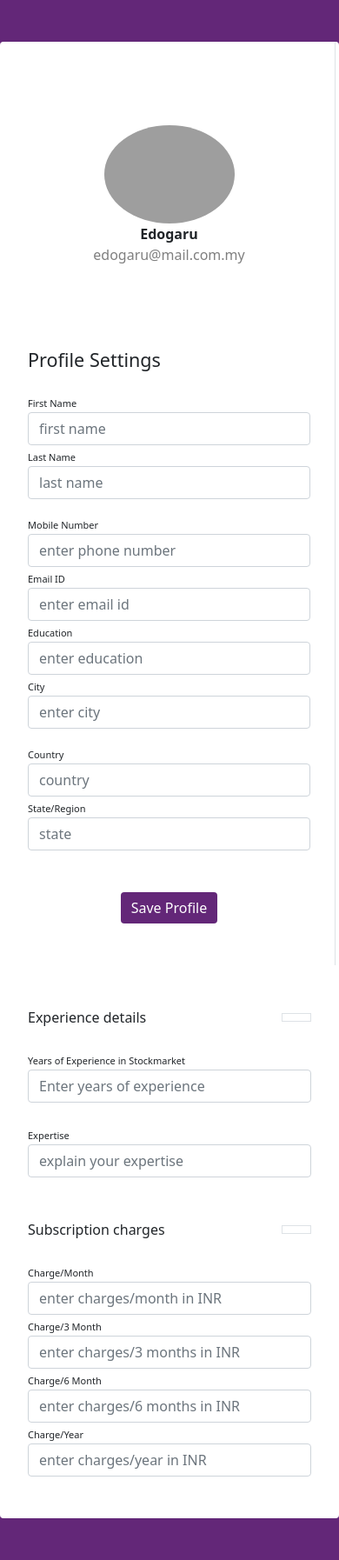
After one commit to Ankur1911/stock-stars, a PHP site: page /ExForm.html in a window 390 px wide. The commit adds this page. Shown: the whole page at 87% size. Run offline with PHP 8.4, Linux system fonts and the light colour scheme; some libraries are stand-ins or nearby versions; grey boxes are pictures that could not be loaded.

Commit message:
add ExProfile

```diff
--- /dev/null
+++ b/themes/stock stars/ExForm.html
@@ -0,0 +1,112 @@
+<!doctype html>
+                        <html>
+                            <head>
+                                <meta charset='utf-8'>
+                                <meta name='viewport' content='width=device-width, initial-scale=1'>
+                                <title>Snippet - BBBootstrap</title>
+                                <link href='https://cdn.jsdelivr.net/npm/bootstrap@5.0.0-alpha1/dist/css/bootstrap.min.css' rel='stylesheet'>
+                                <link href='' rel='stylesheet'>
+                                <script type='text/javascript' src='https://cdnjs.cloudflare.com/ajax/libs/jquery/3.2.1/jquery.min.js'></script>
+                                <style>body {
+    background: rgb(99, 39, 120)
+}
+
+.form-control:focus {
+    box-shadow: none;
+    border-color: #BA68C8
+}
+
+
+.profile-button {
+    background: rgb(99, 39, 120);
+    box-shadow: none;
+    border: none
+}
+
+.profile-button:hover {
+    background: #682773
+}
+
+.profile-button:focus {
+    background: #682773;
+    box-shadow: none
+}
+
+.profile-button:active {
+    background: #682773;
+    box-shadow: none
+}
+
+.back:hover {
+    color: #682773;
+    cursor: pointer
+}
+
+.labels {
+    font-size: 11px
+}
+
+.add-experience:hover {
+    background: #BA68C8;
+    color: #fff;
+    cursor: pointer;
+    border: solid 1px #BA68C8
+}</style>
+                                </head>
+                                <body oncontextmenu='return false' class='snippet-body'>
+                                <div class="container rounded bg-white mt-5 mb-5">
+    <div class="row">
+        <div class="col-md-3 border-right">
+            <div class="d-flex flex-column align-items-center text-center p-3 py-5"><img class="rounded-circle mt-5" width="150px" src="https://st3.depositphotos.com/15648834/17930/v/600/depositphotos_179308454-stock-illustration-unknown-person-silhouette-glasses-profile.jpg"><span class="font-weight-bold">Edogaru</span><span class="text-black-50">edogaru@mail.com.my</span><span> </span></div>
+        </div>
+        <div class="col-md-5 border-right">
+            <div class="p-3 py-5">
+                <div class="d-flex justify-content-between align-items-center mb-3">
+                    <h4 class="text-right">Profile Settings</h4>
+                </div>
+                <div class="row mt-2">
+                    <div class="col-md-6"><label class="labels">First Name</label><input type="text" class="form-control" placeholder="first name" value=""></div>
+                    <div class="col-md-6"><label class="labels">Last Name</label><input type="text" class="form-control" value="" placeholder="last name"></div>
+                </div>
+                <div class="row mt-3">
+                    <div class="col-md-12"><label class="labels">Mobile Number</label><input type="text" class="form-control" placeholder="enter phone number" value=""></div>
+                    <!-- <div class="col-md-12"><label class="labels">Address Line 1</label><input type="text" class="form-control" placeholder="enter address line 1" value=""></div> -->
+                    <!-- <div class="col-md-12"><label class="labels">Address Line 2</label><input type="text" class="form-control" placeholder="enter address line 2" value=""></div> -->
+                    <!-- <div class="col-md-12"><label class="labels">State</label><input type="text" class="form-control" placeholder="enter address line 2" value=""></div> -->
+                    <!-- <div class="col-md-12"><label class="labels">Country</label><input type="text" class="form-control" placeholder="enter address line 2" value=""></div> -->
+                    <div class="col-md-12"><label class="labels">Email ID</label><input type="text" class="form-control" placeholder="enter email id" value=""></div>
+                    <div class="col-md-12"><label class="labels">Education</label><input type="text" class="form-control" placeholder="enter education" value=""></div>
+
+                    <div class="col-md-12"><label class="labels">City</label><input type="text" class="form-control" placeholder="enter city " value=""></div>
+                </div>
+                <div class="row mt-3">
+                    <div class="col-md-6"><label class="labels">Country</label><input type="text" class="form-control" placeholder="country" value=""></div>
+                    <div class="col-md-6"><label class="labels">State/Region</label><input type="text" class="form-control" value="" placeholder="state"></div>
+                </div>
+                <div class="mt-5 text-center"><button class="btn btn-primary profile-button" type="button">Save Profile</button></div>
+
+            </div>
+        </div>
+        <div class="col-md-4">
+            <div class="p-3 py-5">
+                <div class="d-flex justify-content-between align-items-center experience"><span>Experience details</span><span class="border px-3 p-1 add-experience"></span></div><br>
+                <div class="col-md-12"><label class="labels">Years of Experience in Stockmarket</label><input type="text" class="form-control" placeholder="Enter years of experience" value=""></div> <br>
+                <div class="col-md-12"><label class="labels">Expertise</label><input type="text" class="form-control" placeholder="explain your expertise" value=""></div><br><br>
+                <div class="d-flex justify-content-between align-items-center experience"><span>Subscription charges</span><span class="border px-3 p-1 add-experience"></span></div><br>
+                <div class="col-md-12"><label class="labels">Charge/Month</label><input type="text" class="form-control" placeholder="enter charges/month in INR" value=""></div>
+                <div class="col-md-12"><label class="labels">Charge/3 Month</label><input type="text" class="form-control" placeholder="enter charges/3 months in INR" value=""></div>
+                <div class="col-md-12"><label class="labels">Charge/6 Month</label><input type="text" class="form-control" placeholder="enter charges/6 months in INR" value=""></div>
+                <div class="col-md-12"><label class="labels">Charge/Year</label><input type="text" class="form-control" placeholder="enter charges/year in INR" value=""></div>
+
+            </div>
+        </div>
+    </div>
+</div>
+</div>
+</div>
+                                <script type='text/javascript' src='https://cdn.jsdelivr.net/npm/bootstrap@5.0.0-alpha1/dist/js/bootstrap.bundle.min.js'></script>
+                                <script type='text/javascript' src=''></script>
+                                <script type='text/javascript' src=''></script>
+                                <script type='text/Javascript'></script>
+                                </body>
+                            </html>
--- a/themes/stock stars/signup.php
+++ b/themes/stock stars/signup.php
@@ -6,7 +6,7 @@
 
 
 if ($_SERVER["REQUEST_METHOD"] == "POST") {
-    include '_dbconn.php';
+    include 'particle/_dbconn.php';
 
     $name = $_POST["Fname"];
     $Email = $_POST["Email"];
@@ -24,7 +24,7 @@ if ($_SERVER["REQUEST_METHOD"] == "POST") {
         $num = mysqli_num_rows($result1);
         if($num==0){
 
-        $sql = "INSERT INTO `login` (`Name`, `Email`, `Number`, `Password`,`about`) VALUES ('$name', '$Email', '$number', '$password','0')";
+        $sql = "INSERT INTO `login` (`Name`, `Email`, `Number`, `Password`,`about`,`status`) VALUES ('$name', '$Email', '$number', '$password','0','0')";
         $result = mysqli_query($conn, $sql);
 
         }else{
@@ -41,7 +41,7 @@ if ($_SERVER["REQUEST_METHOD"] == "POST") {
         $num = mysqli_num_rows($result1);
         if($num==0){
 
-          $sql = "INSERT INTO `login` (`Name`, `Email`, `Number`, `Password`,`about`) VALUES ('$name', '$Email', '$number', '$password','1')";
+          $sql = "INSERT INTO `login` (`Name`, `Email`, `Number`, `Password`,`about`,`status`) VALUES ('$name', '$Email', '$number', '$password','1','0')";
           $result = mysqli_query($conn, $sql);
 
 
```
Also changed, not shown: themes/stock stars/login.php (+8 -3 lines).
